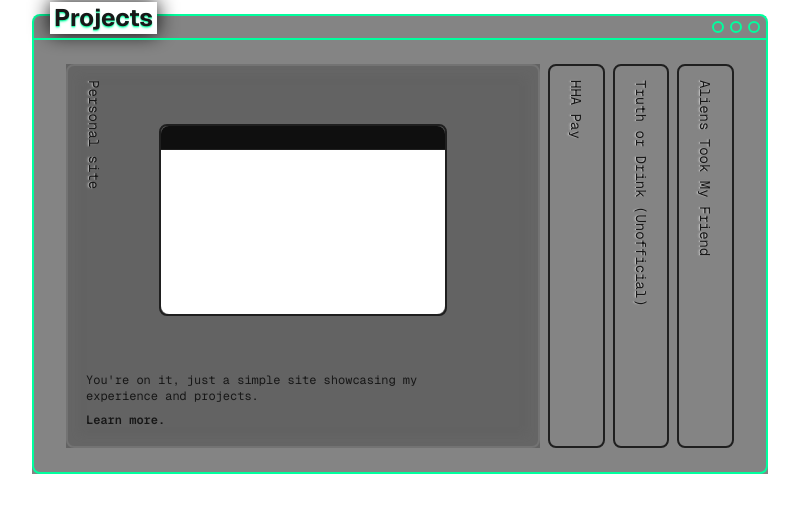
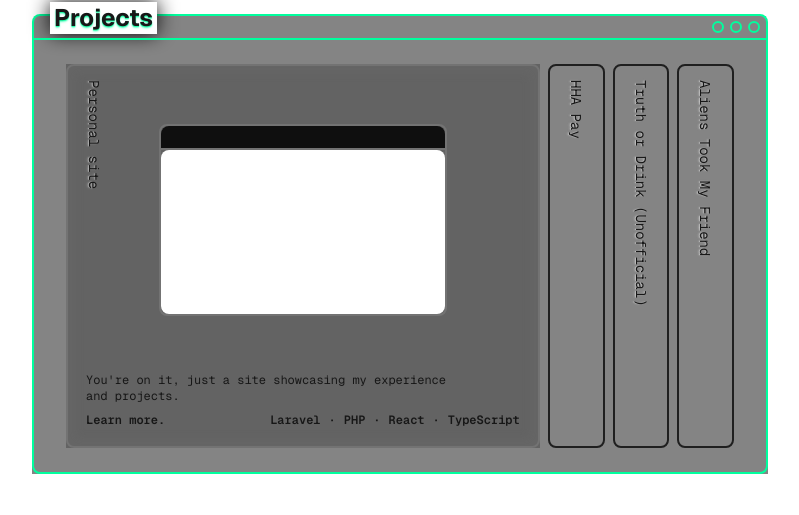
Before and after one commit to ricardocolom64/site, a Laravel app: page / in a window 1280 px wide. Shown: the part 1958-2473 px from the top of the page, without its empty margins (240-1039 px from the left). Run offline with Laravel 12, Linux system fonts and the light colour scheme; style sheets or scripts are compiled from the project's sources; some libraries are stand-ins or nearby versions; some web fonts are replaced.

Commit message:
add - tools used on each card

```diff
--- a/resources/js/components/home/Projects.tsx
+++ b/resources/js/components/home/Projects.tsx
@@ -5,10 +5,10 @@ export default function Projects() {
 
     const WebApp = () => {
         return (
-            <div className="absolute w-72 h-48 rounded-lg border-2 border-neo-grey-secondary">
+            <div className="absolute w-72 h-48 rounded-lg border-2 border-neutral-500 transition-all duration-200 group-hover:border-neo">
                 <div className="flex flex-col justify-start w-full h-full rounded-lg">
-                    <div className="h-6 bg-neo-grey rounded-t-lg border-b-1 border-neo-grey-secondary"></div>
-                    <div className="flex-1 bg-background rounded-b-lg"></div>
+                    <div className="h-6 bg-neo-grey rounded-t-lg border-b-2 border-neutral-500 transition-all duration-200 group-hover:border-neo"></div>
+                    <div className="flex-1 bg-background rounded-lg"></div>
                 </div>
             </div>
         )
@@ -16,11 +16,11 @@ export default function Projects() {
 
     const MobileApp = () => {
         return (
-            <div className="absolute w-24 h-48 rounded-lg border-1 border-neo-grey-secondary">
+            <div className="absolute w-24 h-48 rounded-lg border-2 border-neutral-500 transition-all duration-200 group-hover:border-neo">
                 <div className="flex flex-col justify-start w-full h-full rounded-lg">
                     <div className="absolute self-center top-2 w-8 h-2 bg-neo-grey-secondary rounded-md"></div>
                     <div className="flex-1 bg-background rounded-t-lg"></div>
-                    <div className="h-6 bg-background rounded-b-lg border-neo-grey-secondary"></div>
+                    <div className="h-6 bg-neo-grey border-t-2 rounded-b-lg border-neutral-500 transition-all duration-200 group-hover:border-neo"></div>
                 </div>
             </div>
         )
@@ -30,26 +30,26 @@ export default function Projects() {
         {
             type: "web",
             title: "Personal site",
-            description: "You're on it, just a simple site showcasing my experience and projects.",
-            cta: "Learn more."
+            description: "You're on it, just a site showcasing my experience and projects.",
+            tools: ["Laravel", "PHP", "React", "TypeScript"]
         },
         {
             type: "web",
             title: "HHA Pay",
             description: "Proprietary healthcare payroll web app for a local family business.",
-            cta: "Learn more."
+            tools: ["Laravel", "PHP", "React", "TypeScript"]
         },
         {
             type: "mobile",
             title: "Truth or Drink (Unofficial)",
             description: "The viral Truth or Drink card game by Cut, now as an unofficial mobile port. Played with friends at few parties.",
-            cta: "Learn more."
+            tools: ["React Native", "JavaScript"]
         },
         {
             type: "web",
             title: "Aliens Took My Friend",
             description: "Your fellow astronaut friend has been kidnapped and taken onboard an alien spaceship. Developed in less than 36 hours for KnightHacks 2021.",
-            cta: "Learn more."
+            tools: ["Unity", "C#", "Blender"]
         }
     ];
 
@@ -83,7 +83,7 @@ export default function Projects() {
                                     className={`h-96 relative transition-all overflow-hidden`}
                                 >
                                     <div className={`w-full h-full absolute rounded-lg transition-all duration-200 ${activeCard === index ? 'border-neo' : 'border-neutral-500'}`}></div>
-                                    <div className={`w-full h-full absolute z-30 border-2 rounded-lg transition-all duration-200 ${activeCard === index ? 'border-neutral-500 group-hover:border-neo shadow-[inset_0_0_10px_10px_#73737325] group-hover:shadow-[inset_0_0_10px_10px_#00FF9E25]' : 'border-neo-grey-secondary'}`}></div>
+                                    <div className={`w-full h-full absolute z-30 border-2 rounded-lg transition-all duration-200 ${activeCard === index ? 'border-neutral-500 group-hover:border-neo shadow-[inset_0_0_8px_8px_#73737325] group-hover:shadow-[inset_0_0_8px_8px_#00FF9E25]' : 'border-neo-grey-secondary'}`}></div>
                                     <div className="w-max absolute top-4 left-[38px] origin-top-left rotate-90 text-sm text-shadow-sm text-shadow-neutral-100/25 z-20">
                                         {project.title}
                                     </div>
@@ -102,15 +102,34 @@ export default function Projects() {
                                         </div>
                                     </div>
                                     <div
-                                        className={`group absolute z-40 bottom-2 left-2 min-w-96 w-full p-3 pt-1 text-xs font-light transition-all duration-200 ${activeCard === index ? 'opacity-100' : 'opacity-0'}`}
+                                        className={`group absolute z-40 bottom-0 pb-5 px-5 min-w-96 w-full text-xs font-light transition-all duration-200 ${activeCard === index ? 'opacity-100' : 'opacity-0'}`}
                                     >
                                         <div className="w-96">
                                             {project.description}
                                         </div>
-                                        <div
-                                            className={`mt-2 font-semibold group-hover:underline group-hover:text-neo group-hover:cursor-pointer transition-all duration-200`}
-                                        >
-                                            {project.cta}
+                                        <div className="mt-2 flex flex-row justify-between font-semibold">
+                                            <div
+                                                className={`group-hover:underline group-hover:text-neo group-hover:cursor-pointer transition-all duration-200`}
+                                            >
+                                                Learn more.
+                                            </div>
+                                            <div className="flex flex-row gap-2">
+                                                {project.tools.map((tool, index) => (
+                                                    <>
+                                                        <div
+                                                            key={`${index}.${tool}`}
+                                                        >
+                                                            {tool}
+                                                        </div>
+                                                        {
+                                                            index < project.tools.length - 1 &&
+                                                            <div>
+                                                                ·
+                                                            </div>
+                                                        }
+                                                    </>
+                                                ))}
+                                            </div>
                                         </div>
                                     </div>
                                 </div>
```
